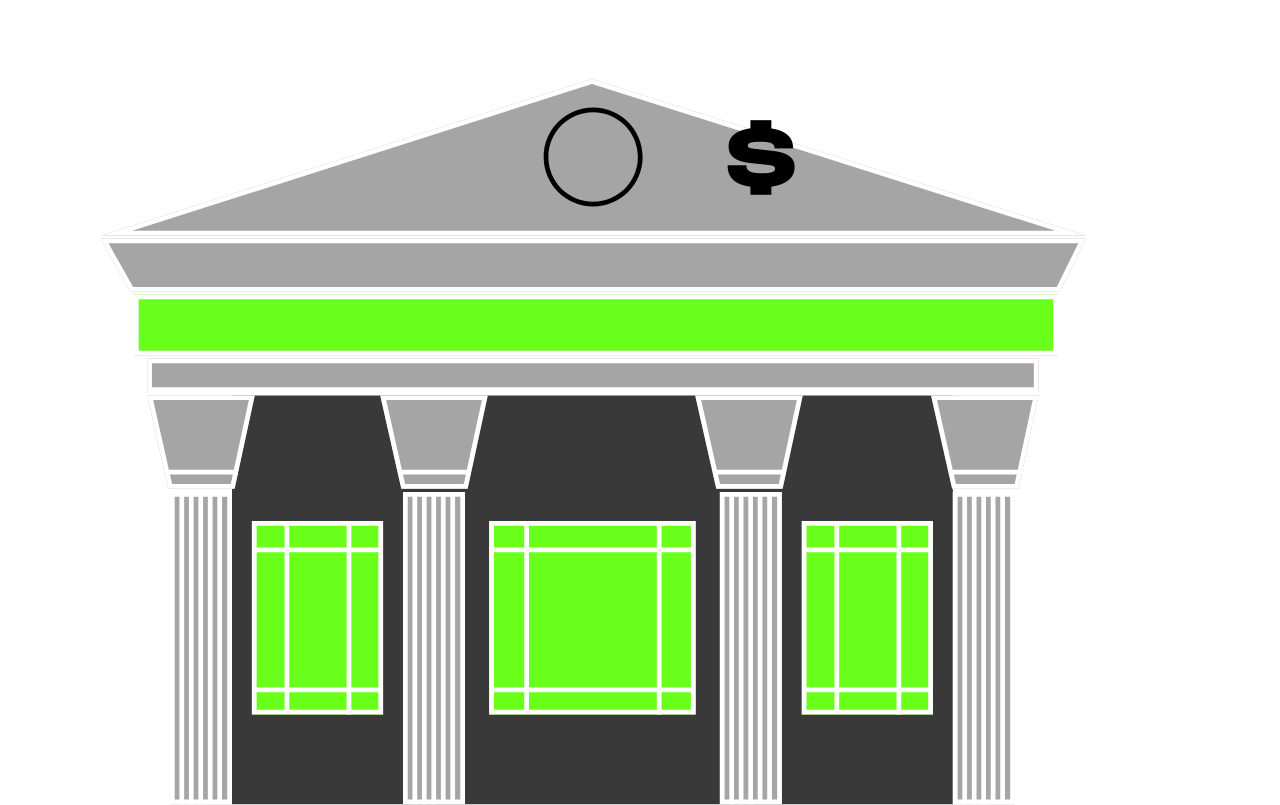
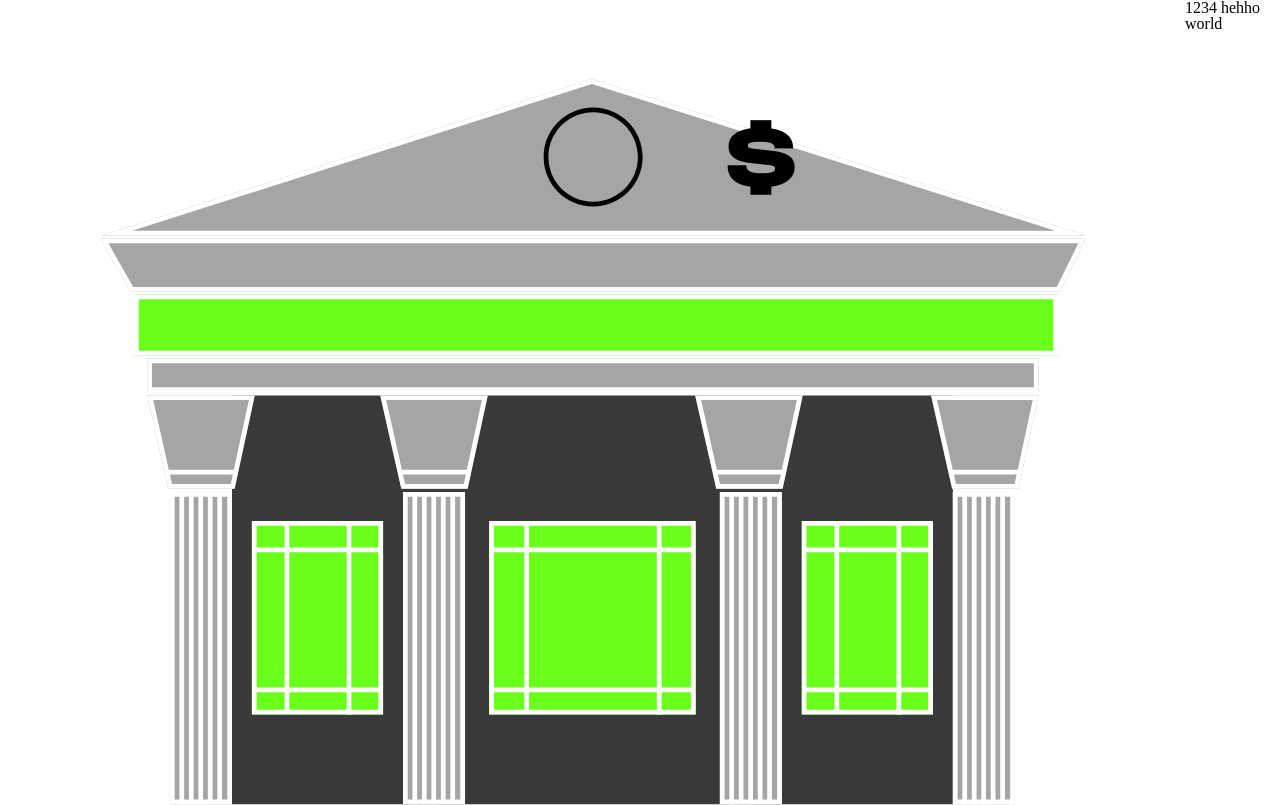
Before and after one commit to Dear-deer1/Halvar-Breitschrift, a plain HTML site: page index.html in a window 1280 px wide. Shown: the top 805 px of the page. Drawn offline with Linux system fonts and the light colour scheme.

Commit message:
change hello world

```diff
--- a/index.html
+++ b/index.html
@@ -16,7 +16,8 @@
 
         <div><p>$</p></div>
     </section>
-
+1234
+hehho world
 
 </body>
 </html>
```
